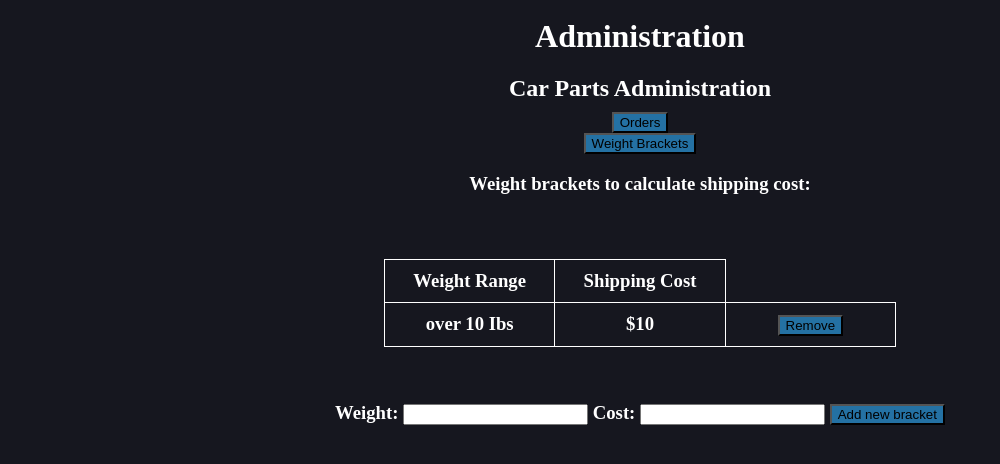
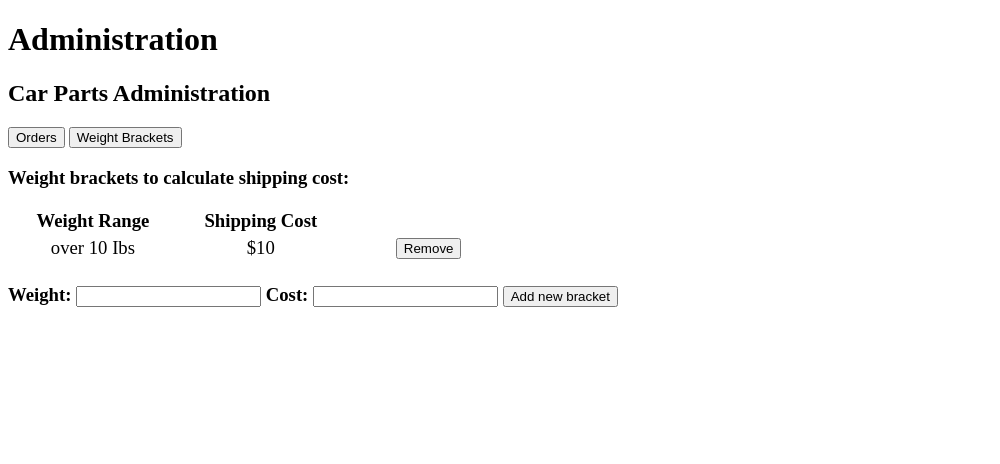
Before and after one commit to KaiJorellDanan/467, a PHP site: page /Administration.php in a window 1280 px wide. Shown: the top 464 px of the page, without its empty margins (0-1000 px from the left). Run offline with PHP 8.4, Linux system fonts and the light colour scheme; tables that the repository leaves empty hold one stand-in row (values such as "Sample post"); data that the repository does not hold is empty.

Commit message:
Update Administration.php

```diff
--- a/Administration.php
+++ b/Administration.php
@@ -1,53 +1,15 @@
 <!DOCTYPE html>
 <html lang="en">
     <style>
-        body
+        table, th, td
         {
-            display: flex;
-            flex-direction: column;
-            justify-content: center;
-            align-items: center;
-            color: #ffffff;
-            background-color: #16171f;
-        }
-        table
-        {
-            border-collapse: collapse;
             text-align: center;
             table-layout: fixed;
-            margin: 20px 0;
-            width: 35%;
-        }
-        .center
-        {
-            height: 25vh;
-            width: 100vw;
-            display: grid;
-            place-items: center;
-        }
-        th, td
-        {
-            border: 1px solid #ffffff;
-            padding: 10px;
-            text-align: center;
-        }
-        h1, h2
-        {
-            margin: 10px 0;
-            text-align: center;
-        }
-        button
-        {
-            cursor: pointer;
-            background-color: #2471a3;
-        }
-        button:hover
-        {
-            background-color: #ebf5fb;
-        }
-        form
-        {
-            text-align: center;
+            td
+            {
+                width: 10%;
+                font-weight: normal;
+            }
         }
     </style>
     <head>
@@ -98,7 +60,6 @@
         <button onclick="window.location.href='https://students.cs.niu.edu/~z1952360/Admin_Orders.php';">Orders</button>
         <button onclick="window.location.href='https://students.cs.niu.edu/~z1952360/Administration.php';">Weight Brackets</button>
         <h3>Weight brackets to calculate shipping cost:<h3>
-        <div class="center">
 
         <?php
             $sql = "SELECT * FROM Shipping_cost
```
